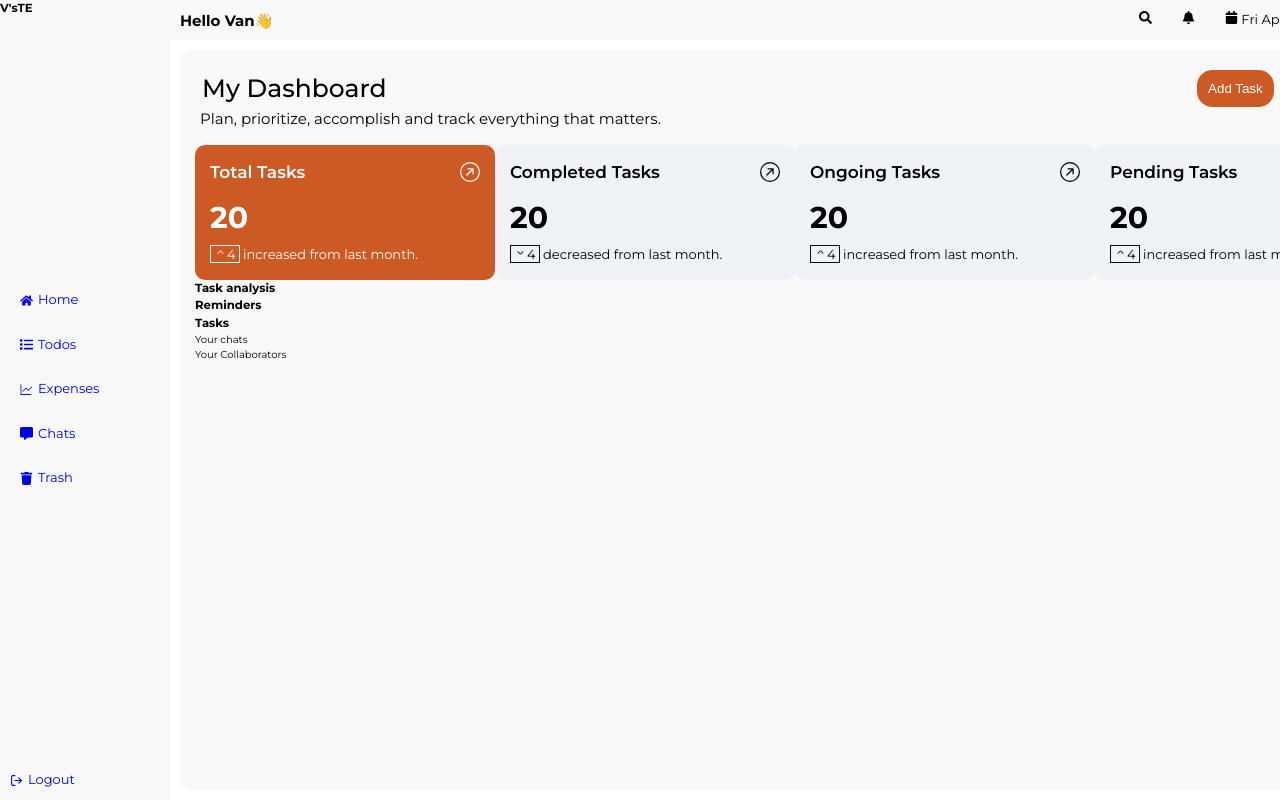
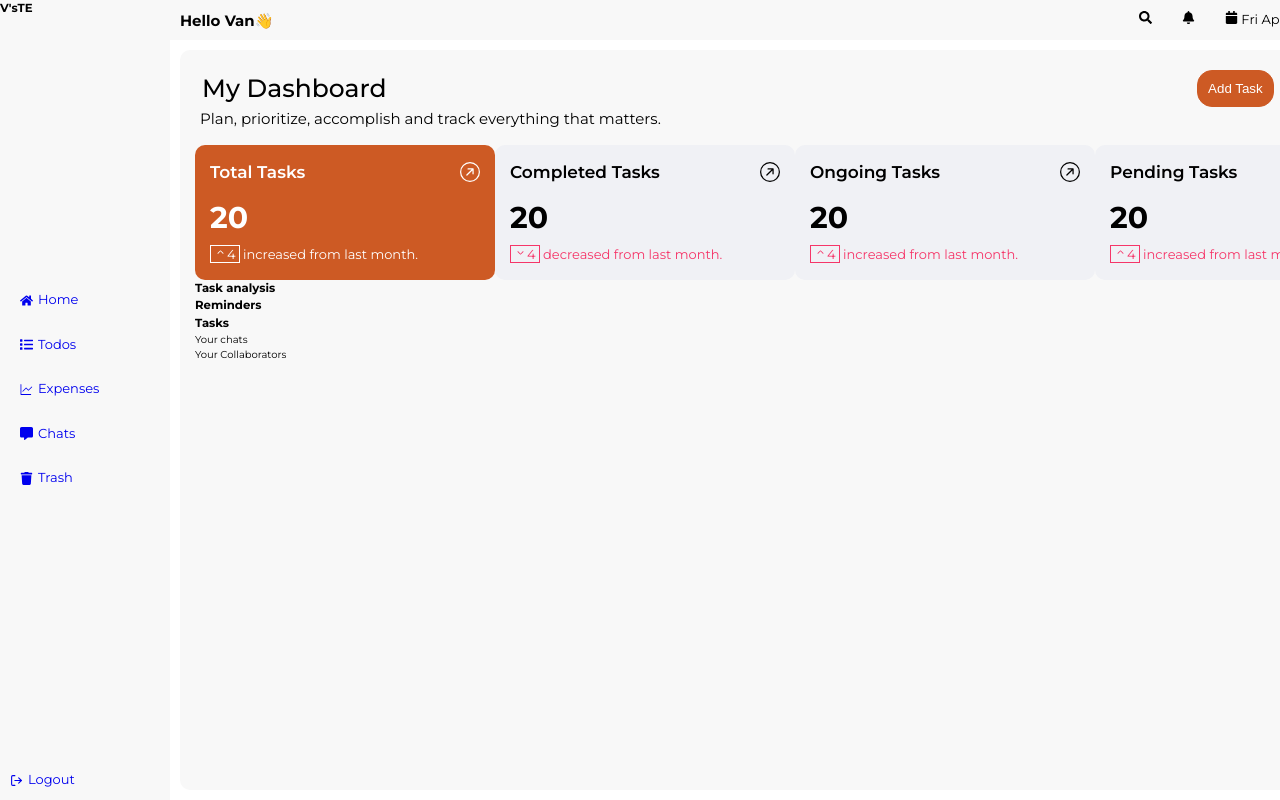
Before and after one commit to Fuangi/todo-expense, a React (Vite) app: page /dashboard in a window 1280 px wide. Shown: the top 800 px of the page. Built offline with nearby package versions, Linux system fonts and the light colour scheme.

Commit message:
edit: changed the staus text colors on the task summary cards black to pink

```diff
--- a/src/styles/components/dashboard/_dashboard.scss
+++ b/src/styles/components/dashboard/_dashboard.scss
@@ -24,18 +24,6 @@
         margin: 0 0.5rem;
         border-radius: 1.5rem;
         border: 1px solid $tertiaryOrange;
-      }
-    }
-  }
-
-  // The main contents to be highlighted with orange bg
-  &-main {
-    background-color: $tertiaryOrange !important;
-    color: $white-100;
-
-    p {
-      span {
-        border-color: $white-100 !important;
       }
     }
   }
@@ -70,12 +58,25 @@
 
       p {
         font-size: 1.3rem;
+        color: $tertiaryPink;
 
         span {
           padding: 0 0.3rem;
-          border: 1px solid $black-100;
+          border: 1px solid $tertiaryPink;
         }
       }
     }
   }
 }
+// The main contents to be highlighted with orange bg
+.dashboard-main {
+  background-color: $tertiaryOrange !important;
+  color: $white-100 !important;
+
+  p {
+    color: $white-100 !important;
+    span {
+      border-color: $white-100 !important;
+    }
+  }
+}
```
